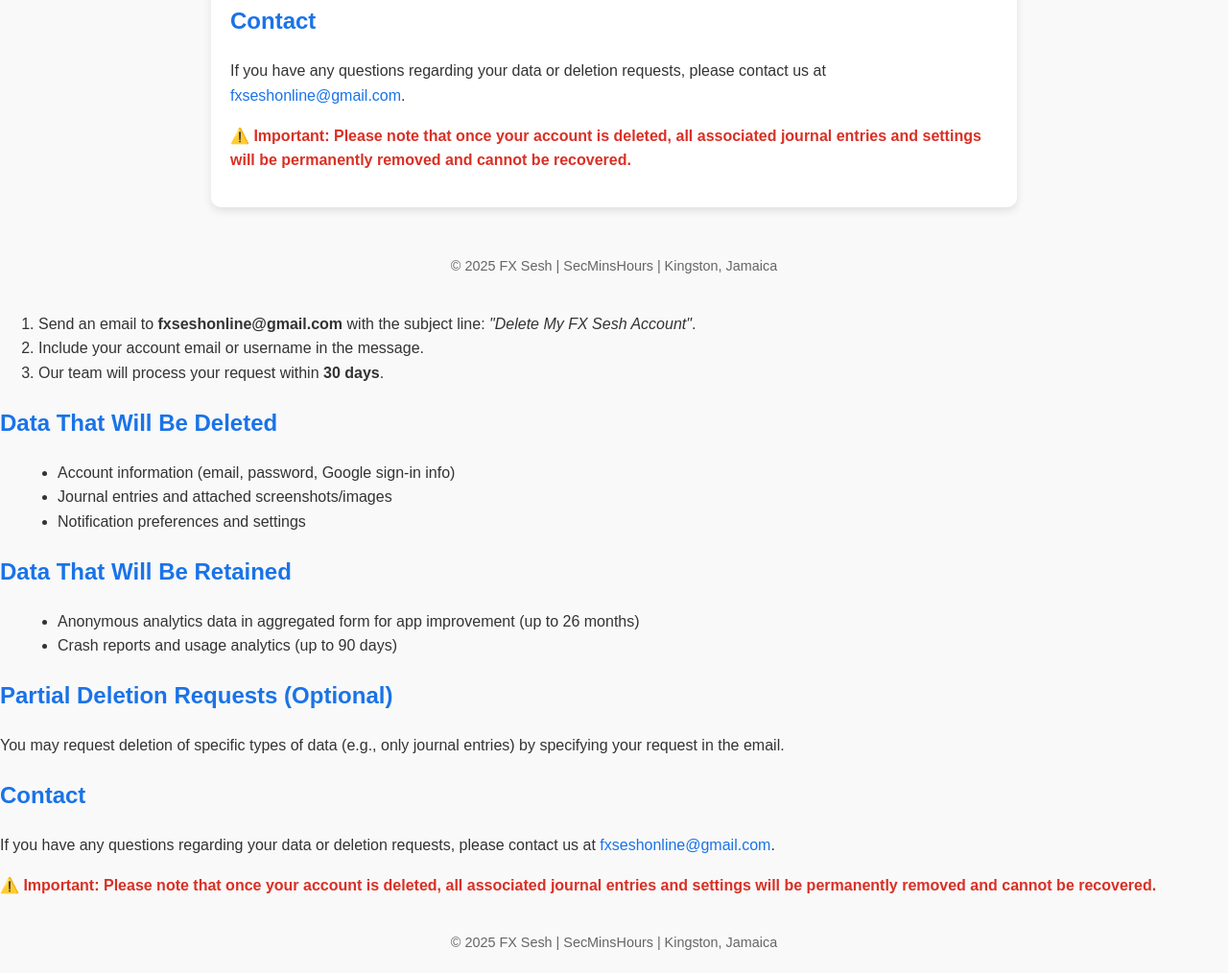
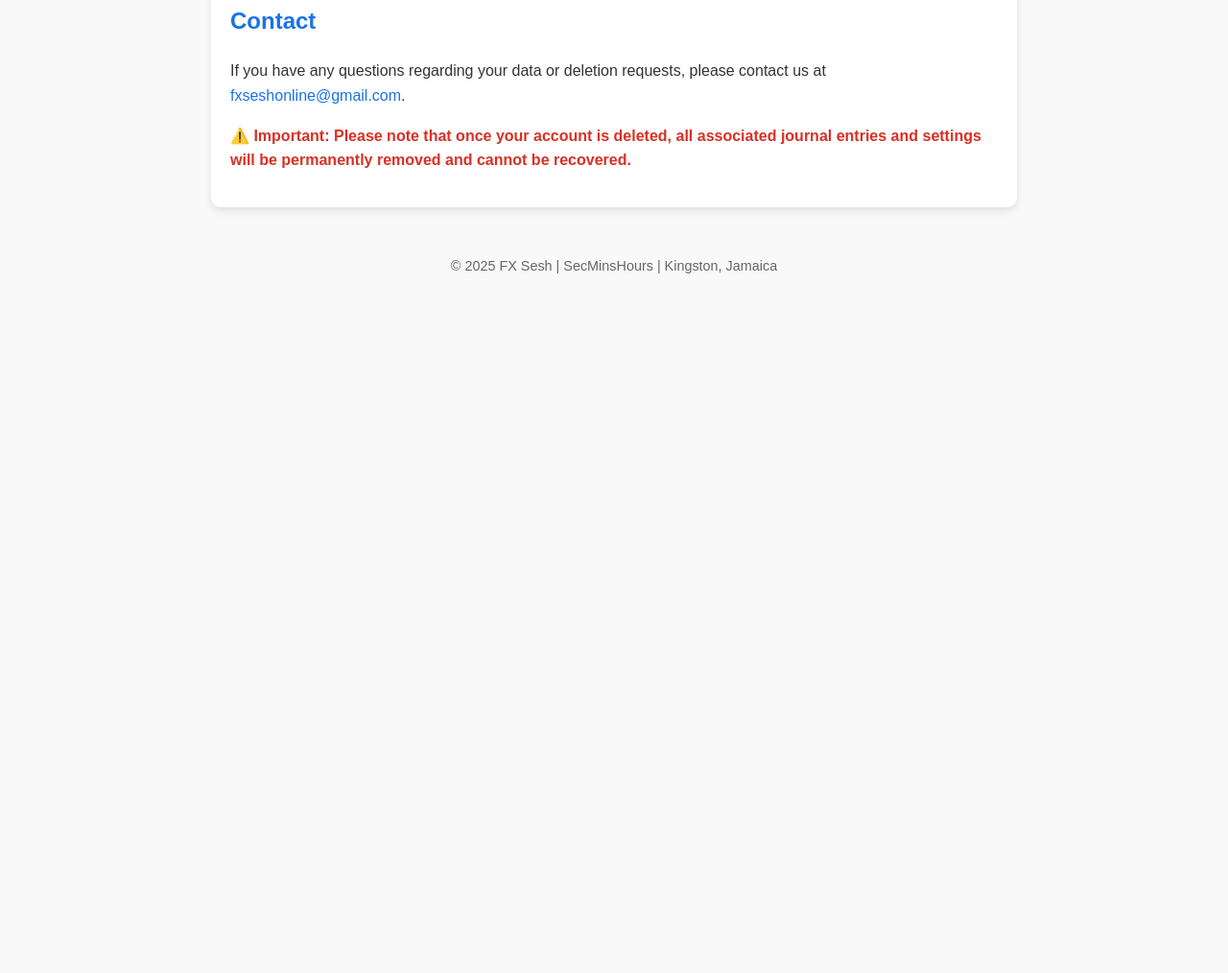
Before and after one commit to fxseshonline/account-deletion, a plain HTML site: page index.html in a window 1280 px wide. Shown: the part 899-1913 px from the top of the page at 96% size. After the commit the page ends 1208 px from the top, so only its background shows below. Drawn offline with Linux system fonts and the light colour scheme.

Commit message:
Update index.html

```diff
--- a/index.html
+++ b/index.html
@@ -95,36 +95,3 @@
   </footer>
 </body>
 </html>
-    <ol>
-      <li>Send an email to <strong>fxseshonline@gmail.com</strong> with the subject line: <em>"Delete My FX Sesh Account"</em>.</li>
-      <li>Include your account email or username in the message.</li>
-      <li>Our team will process your request within <strong>30 days</strong>.</li>
-    </ol>
-
-    <h2>Data That Will Be Deleted</h2>
-    <ul>
-      <li>Account information (email, password, Google sign-in info)</li>
-      <li>Journal entries and attached screenshots/images</li>
-      <li>Notification preferences and settings</li>
-    </ul>
-
-    <h2>Data That Will Be Retained</h2>
-    <ul>
-      <li>Anonymous analytics data in aggregated form for app improvement (up to 26 months)</li>
-      <li>Crash reports and usage analytics (up to 90 days)</li>
-    </ul>
-
-    <h2>Partial Deletion Requests (Optional)</h2>
-    <p>You may request deletion of specific types of data (e.g., only journal entries) by specifying your request in the email.</p>
-
-    <h2>Contact</h2>
-    <p>If you have any questions regarding your data or deletion requests, please contact us at <a href="mailto:fxseshonline@gmail.com">fxseshonline@gmail.com</a>.</p>
-
-    <p class="important">⚠️ Important: Please note that once your account is deleted, all associated journal entries and settings will be permanently removed and cannot be recovered.</p>
-  </main>
-
-  <footer>
-    &copy; 2025 FX Sesh | SecMinsHours | Kingston, Jamaica
-  </footer>
-</body>
-</html>
```
